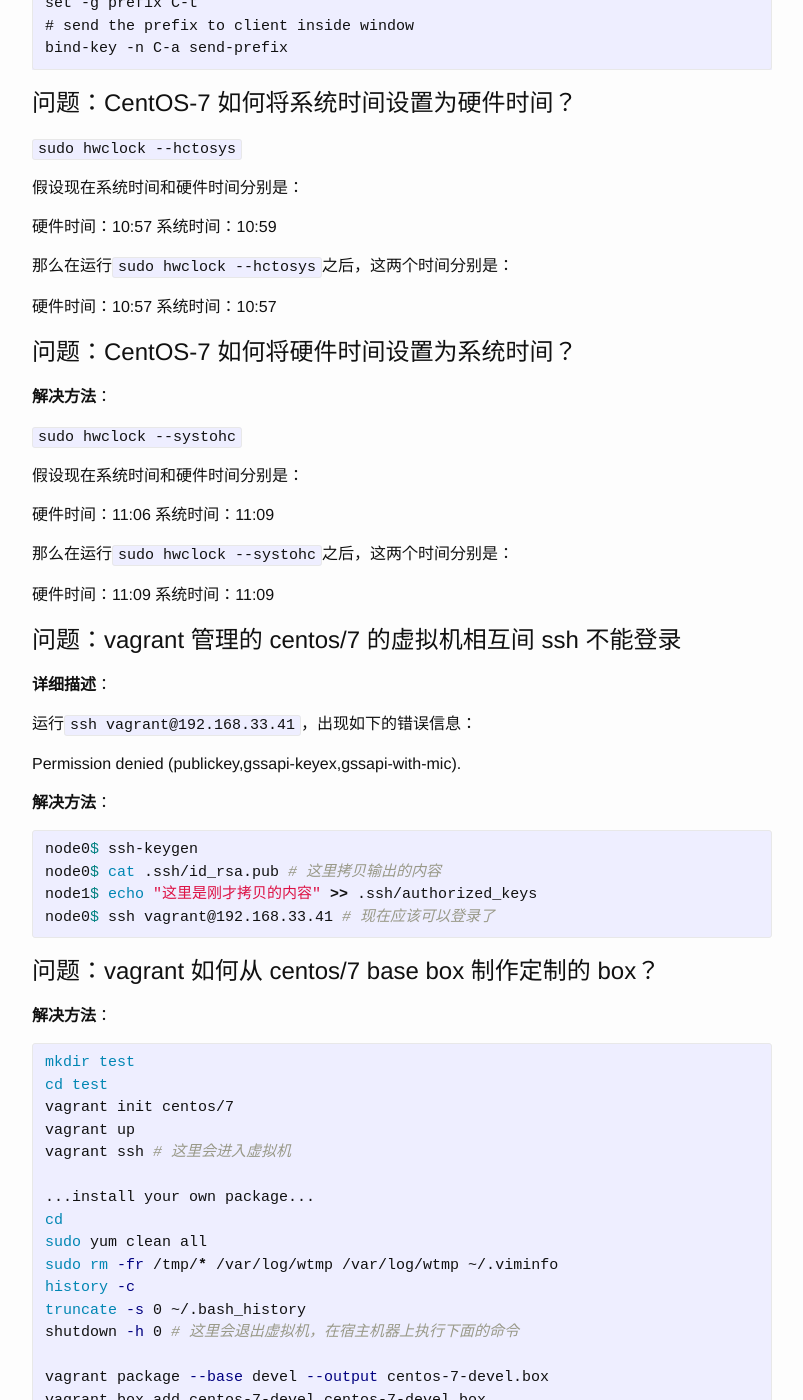
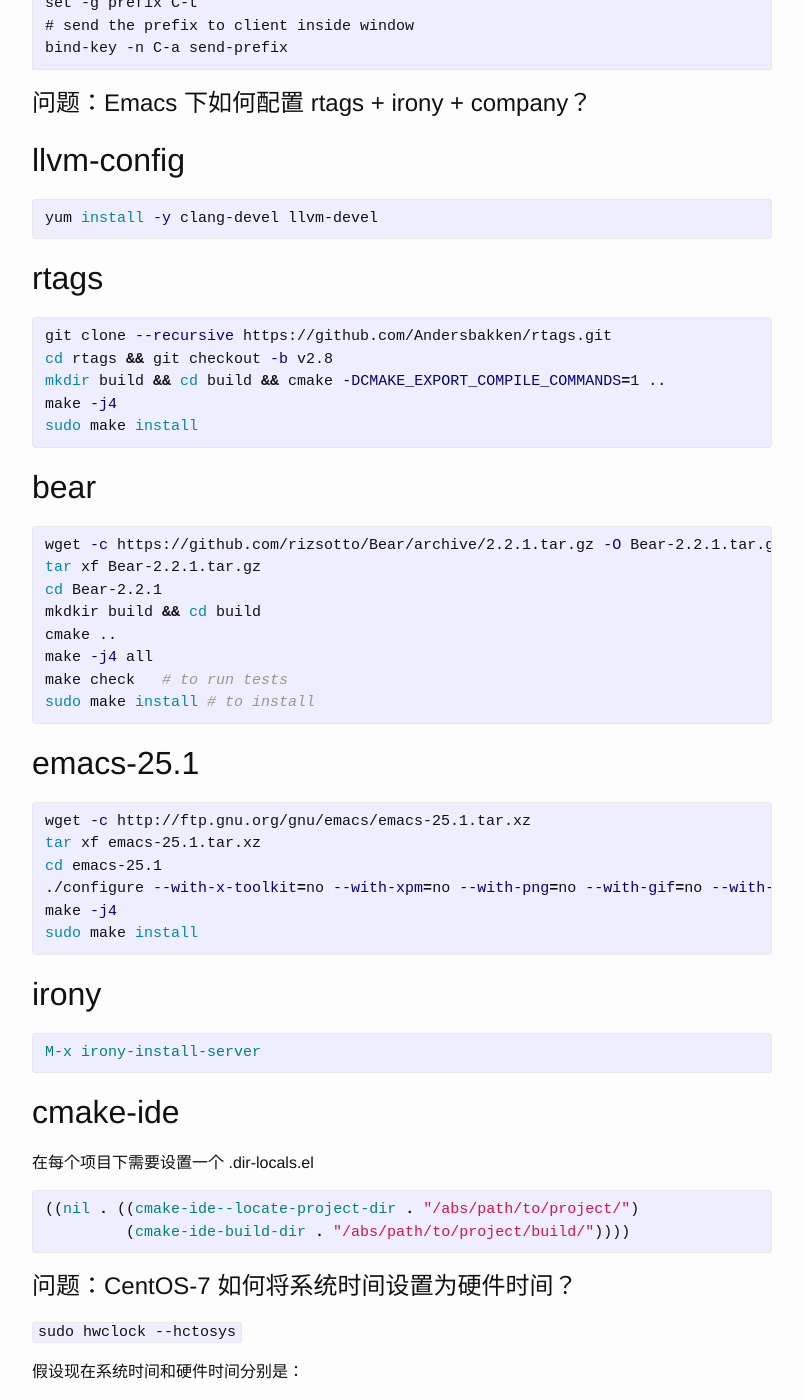
Before and after one commit to mofaph/mofaph.github.io, a Jekyll site: the page built from _posts/2016-01-05-problem-solved.md, in a window 1280 px wide and 1400 px high, scrolled down 399 px. Shown: the whole window, without its empty margins (238-1041 px from the left). Built offline with Jekyll 4.4.1, drawn with Linux system fonts in a browser that asks for light colours; Markdown is read by kramdown in place of the engine named in the settings.

Commit message:
solved: emacs + llvm + clang + rtags + irony + bear

```diff
--- a/_posts/2016-01-05-problem-solved.md
+++ b/_posts/2016-01-05-problem-solved.md
@@ -14,6 +14,63 @@
     set -g prefix C-t
     # send the prefix to client inside window
     bind-key -n C-a send-prefix
+
+# 问题：Emacs 下如何配置 rtags + irony + company？
+
+## llvm-config
+
+{% highlight Bash %}
+yum install -y clang-devel llvm-devel
+{% endhighlight %}
+
+## rtags
+
+{% highlight Bash %}
+git clone --recursive https://github.com/Andersbakken/rtags.git
+cd rtags && git checkout -b v2.8
+mkdir build && cd build && cmake -DCMAKE_EXPORT_COMPILE_COMMANDS=1 ..
+make -j4
+sudo make install
+{% endhighlight %}
+
+## bear
+
+{% highlight Bash %}
+wget -c https://github.com/rizsotto/Bear/archive/2.2.1.tar.gz -O Bear-2.2.1.tar.gz
+tar xf Bear-2.2.1.tar.gz
+cd Bear-2.2.1
+mkdkir build && cd build
+cmake ..
+make -j4 all
+make check   # to run tests
+sudo make install # to install
+{% endhighlight %}
+
+## emacs-25.1
+
+{% highlight Bash %}
+wget -c http://ftp.gnu.org/gnu/emacs/emacs-25.1.tar.xz
+tar xf emacs-25.1.tar.xz
+cd emacs-25.1
+./configure --with-x-toolkit=no --with-xpm=no --with-png=no --with-gif=no --with-tiff=no
+make -j4
+sudo make install
+{% endhighlight %}
+
+## irony
+
+{% highlight elisp %}
+M-x irony-install-server
+{% endhighlight %}
+
+## cmake-ide
+
+在每个项目下需要设置一个 .dir-locals.el
+
+{% highlight elisp %}
+((nil . ((cmake-ide--locate-project-dir . "/abs/path/to/project/")
+         (cmake-ide-build-dir . "/abs/path/to/project/build/"))))
+{% endhighlight %}
 
 # 问题：CentOS-7 如何将系统时间设置为硬件时间？
 
```
